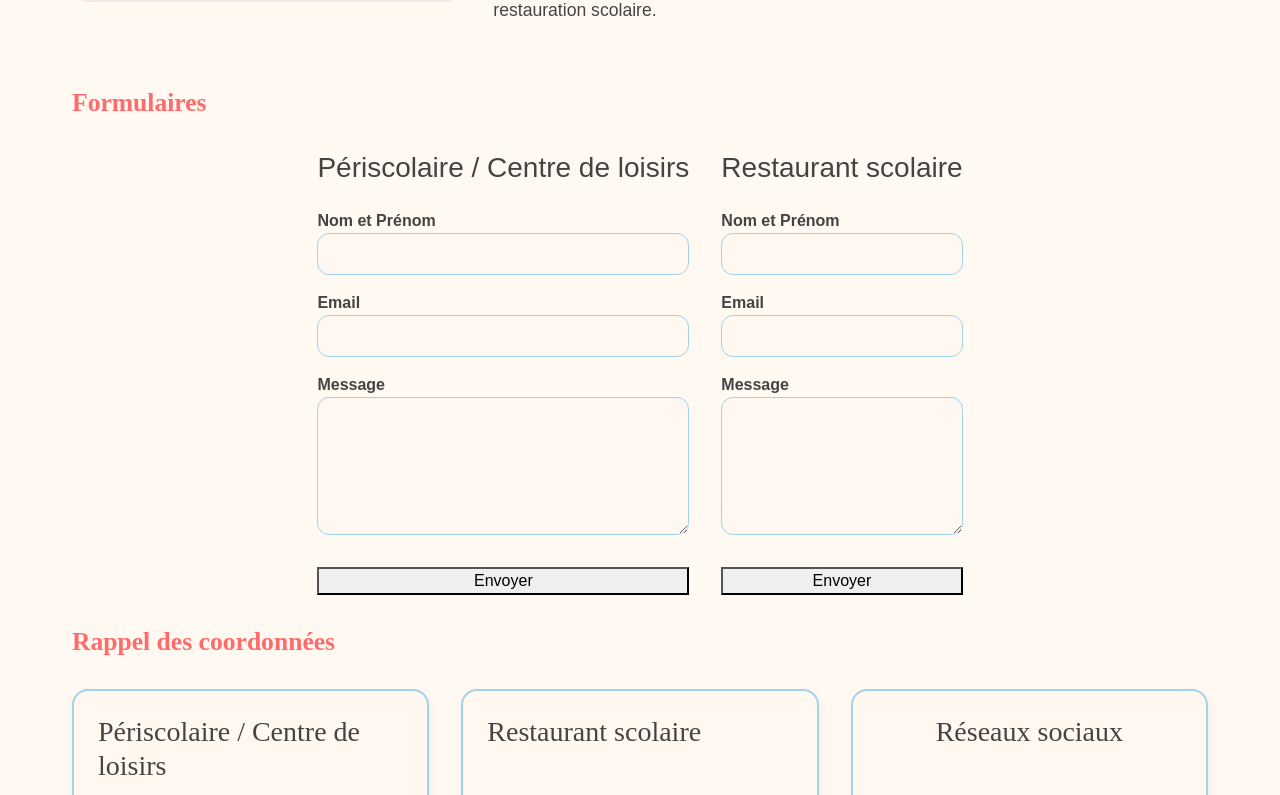
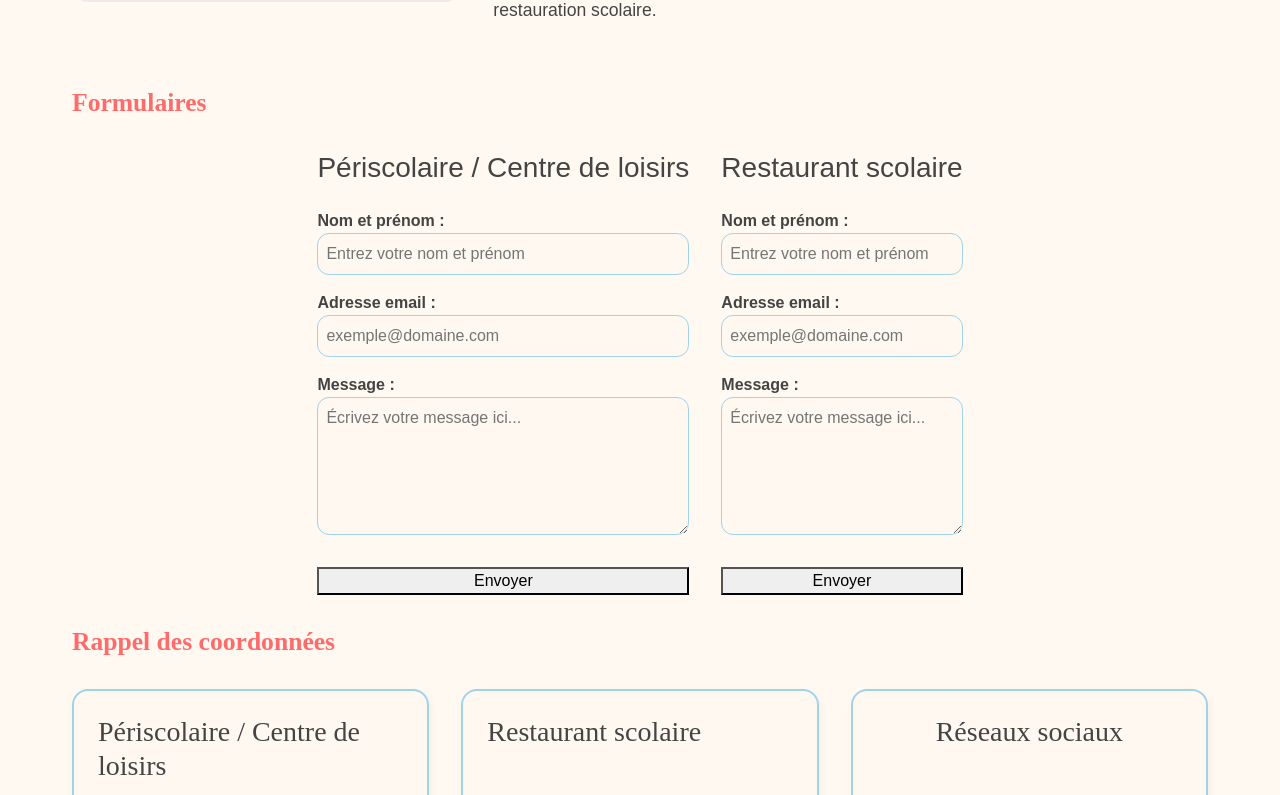
Before and after one commit to MarieC2023/FamillesRuralesSGG, a React (Vite) app: page /Contact in a window 1280 px wide. Shown: the part 505-1300 px from the top of the page. Built offline with nearby package versions, Linux system fonts and the light colour scheme.

Commit message:
Modification des formulaires de contact

```diff
--- a/package.json
+++ b/package.json
@@ -10,6 +10,7 @@
     "preview": "vite preview"
   },
   "dependencies": {
+    "@emailjs/browser": "^4.4.1",
     "bootstrap": "^5.3.6",
     "react": "^19.1.0",
     "react-dom": "^19.1.0",
--- a/src/components/partials/FormulaireContact.jsx
+++ b/src/components/partials/FormulaireContact.jsx
@@ -1,110 +1,125 @@
-import React, { useState, useEffect } from "react";
+import React, { useRef, useState } from "react";
+import emailjs from "@emailjs/browser";
 import "./FormulaireContact.css";
 
-const FormulaireContact = ({ id, titre, action }) => {
-  const [message, setMessage] = useState("");
-  const [success, setSuccess] = useState(null);
-  const [isSubmitting, setIsSubmitting] = useState(false);
+const FormulaireContact = ({ templateId, titre }) => {
+  const formRef = useRef(null);
+  const [message, setMessage] = useState({ type: "", text: "" });
+  const [isSending, setIsSending] = useState(false);
 
-  useEffect(() => {
-    if (message) {
-      const timer = setTimeout(() => {
-        setMessage("");
-        setSuccess(null);
-      }, 5000);
-      return () => clearTimeout(timer);
-    }
-  }, [message]);
+
+  const sanitizeInput = (input) => {
+    const tempDiv = document.createElement("div");
+    tempDiv.textContent = input;
+    return tempDiv.innerHTML;
+  };
+
+  const isValidEmail = (email) => {
+    return /^[^\s@]+@[^\s@]+\.(fr|com|net|org|io|edu)$/.test(email.toLowerCase());
+  };
 
   const handleSubmit = async (e) => {
     e.preventDefault();
-    const form = e.target;
-    const data = new FormData(form);
 
-    // Honeypot anti-bot
-    if (data.get("website")) return;
+    if (isSending || message.type === "success") return;
 
-    // Détection de script malveillant
-    const scriptRegex = /<\s*script\b[^>]*>(.*?)<\s*\/\s*script>/gi;
-    for (let [, value] of data.entries()) {
-      if (typeof value === "string" && scriptRegex.test(value)) {
-        setSuccess(false);
-        setMessage("Le contenu du formulaire contient du code interdit.");
+    const name = sanitizeInput(formRef.current["name"].value.trim());
+    const email = sanitizeInput(formRef.current["email"].value.trim());
+    const messageContent = sanitizeInput(formRef.current["message"].value.trim());
+
+    if (!name || !email || !messageContent) {
+      setMessage({ type: "error", text: "Tous les champs sont requis." });
       return;
     }
+
+    if (!isValidEmail(email)) {
+      setMessage({ type: "error", text: "Adresse email invalide." });
+      return;
+    }
+
+    if (messageContent.length > 500) {
+      setMessage({ type: "error", text: "Le message ne doit pas dépasser 500 caractères." });
+      return;
     }
 
     try {
-      setIsSubmitting(true);
-      form.setAttribute("aria-busy", "true");
+      setIsSending(true);
 
-      const response = await fetch(action, {
-        method: form.method,
-        body: data,
-        headers: { Accept: "application/json" },
-      });
+      await emailjs.send(
+        "service_9e3bj7r", // L'ID de service EmailJS
+        templateId,        // Template dynamique selon prop
+        {
+          name,
+          email,
+          message: messageContent,
+        },
+        "klfDOC9gzu82rwmUT" // La clé publique EmailJS
+      );
 
-      if (response.ok) {
-        setSuccess(true);
-        setMessage("Votre message a bien été envoyé !");
-        form.reset();
-      } else {
-        throw new Error();
-      }
-    } catch {
-      setSuccess(false);
-      setMessage("Une erreur est survenue. Veuillez réessayer.");
-    } finally {
-      setIsSubmitting(false);
-      form.removeAttribute("aria-busy");
+      setMessage({ type: "success", text: "Message envoyé avec succès." });
+      formRef.current.reset();
+
+      setTimeout(() => {
+        setMessage({ type: "", text: "" });
+        setIsSending(false);
+      }, 5000);
+    } catch (error) {
+      console.error("Erreur lors de l'envoi :", error);
+      setMessage({ type: "error", text: "Erreur lors de l'envoi du message." });
+      setIsSending(false);
     }
   };
 
   return (
-    <form
-      className="contact-form carte-activite"
-      action={action}
-      method="POST"
-      onSubmit={handleSubmit}
-      id={`form-${id}`}
-      aria-busy="false"
-    >
+    <section className="contact-form carte-activite">
       <h3>{titre}</h3>
-
+      <form ref={formRef} onSubmit={handleSubmit} className="contact-form" id={`contact-form-${templateId}`}>
         <div className="form-group">
-        <label htmlFor={`nom-${id}`}>Nom et Prénom</label>
-        <input type="text" id={`nom-${id}`} name="nom" required />
+          <label htmlFor={`name-${templateId}`}>Nom et prénom :</label>
+          <input type="text"
+            id={`name-${templateId}`}
+            name="name"
+            required
+            placeholder="Entrez votre nom et prénom"
+          />
         </div>
 
         <div className="form-group">
-        <label htmlFor={`email-${id}`}>Email</label>
-        <input type="email" id={`email-${id}`} name="email" required />
+          <label htmlFor={`email-${templateId}`}>Adresse email :</label>
+          <input type="email"
+            id={`email-${templateId}`}
+            name="email"
+            required
+            placeholder="exemple@domaine.com"
+          />
         </div>
 
         <div className="form-group">
-        <label htmlFor={`message-${id}`}>Message</label>
-        <textarea id={`message-${id}`} name="message" rows="5" required />
+          <label htmlFor={`message-${templateId}`}>Message :</label>
+          <textarea id={`message-${templateId}`}
+            name="message"
+            rows="5"
+            required
+            placeholder="Écrivez votre message ici..." />
         </div>
 
-      <div className="honeypot hidden-honeypot">
-        <label htmlFor={`website-${id}`}>Ne pas remplir ce champ</label>
-        <input type="text" id={`website-${id}`} name="website" />
-      </div>
-
-      <button type="submit" className="bouton mt-3" disabled={isSubmitting}>
-        {isSubmitting ? "Envoi..." : "Envoyer"}
+        <button type="submit" className="bouton mt-3" disabled={isSending}>
+          {isSending ? "Envoi en cours..." : "Envoyer"}
         </button>
 
-      {message && (
+
+        {message.text && (
           <div
-          className={`form-message ${
-            success ? "form-message--success" : "form-message--error"
+            className={`form-message ${message.type === "success" ? "form-message--success" : "form-message--error"
               }`}
+            role="alert"
+            data-cy={`${message.type}-message`}
           >
-          {message}
+            {message.text}
           </div>
         )}
       </form>
+    </section>
   );
 };
 
--- a/src/pages/Contact.jsx
+++ b/src/pages/Contact.jsx
@@ -34,14 +34,12 @@ const Contact = () => {
       <h2>Formulaires</h2>
       <div className="formulaires-container">
         <FormulaireContact
-                    id="peri"
+          templateId="template_fmr919q"
           titre="Périscolaire / Centre de loisirs"
-                    action="https://formspree.io/f/xzbnwkpy"
         />
         <FormulaireContact
-                    id="resto"
+          templateId="template_imeacw8"
           titre="Restaurant scolaire"
-                    action="https://formspree.io/f/xzbnwkpy"
         />
       </div>
 
```
Also changed, not shown: 1 other file (tests, documents, lock files or other folders). Lines whose indentation alone changed are shown as unchanged.
